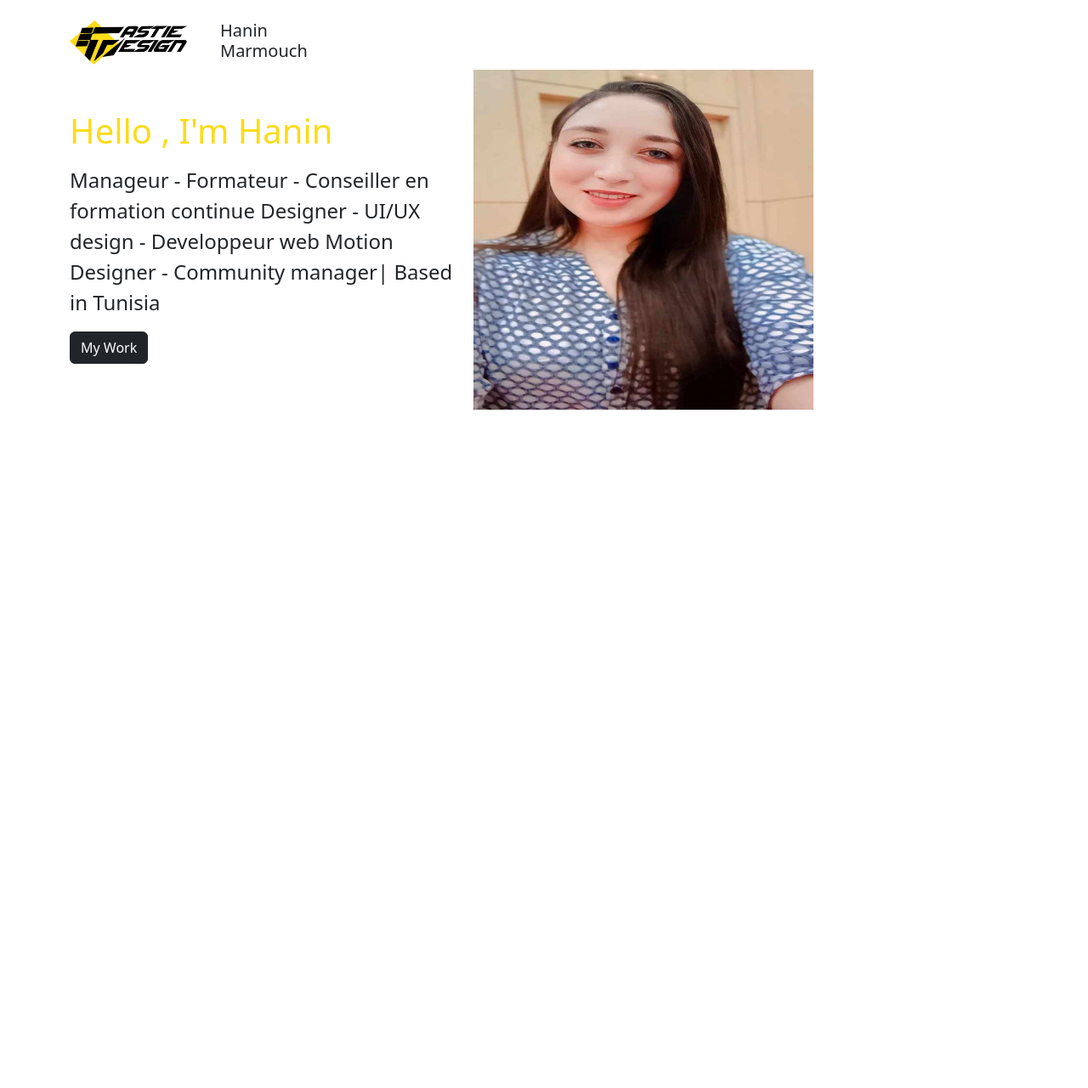
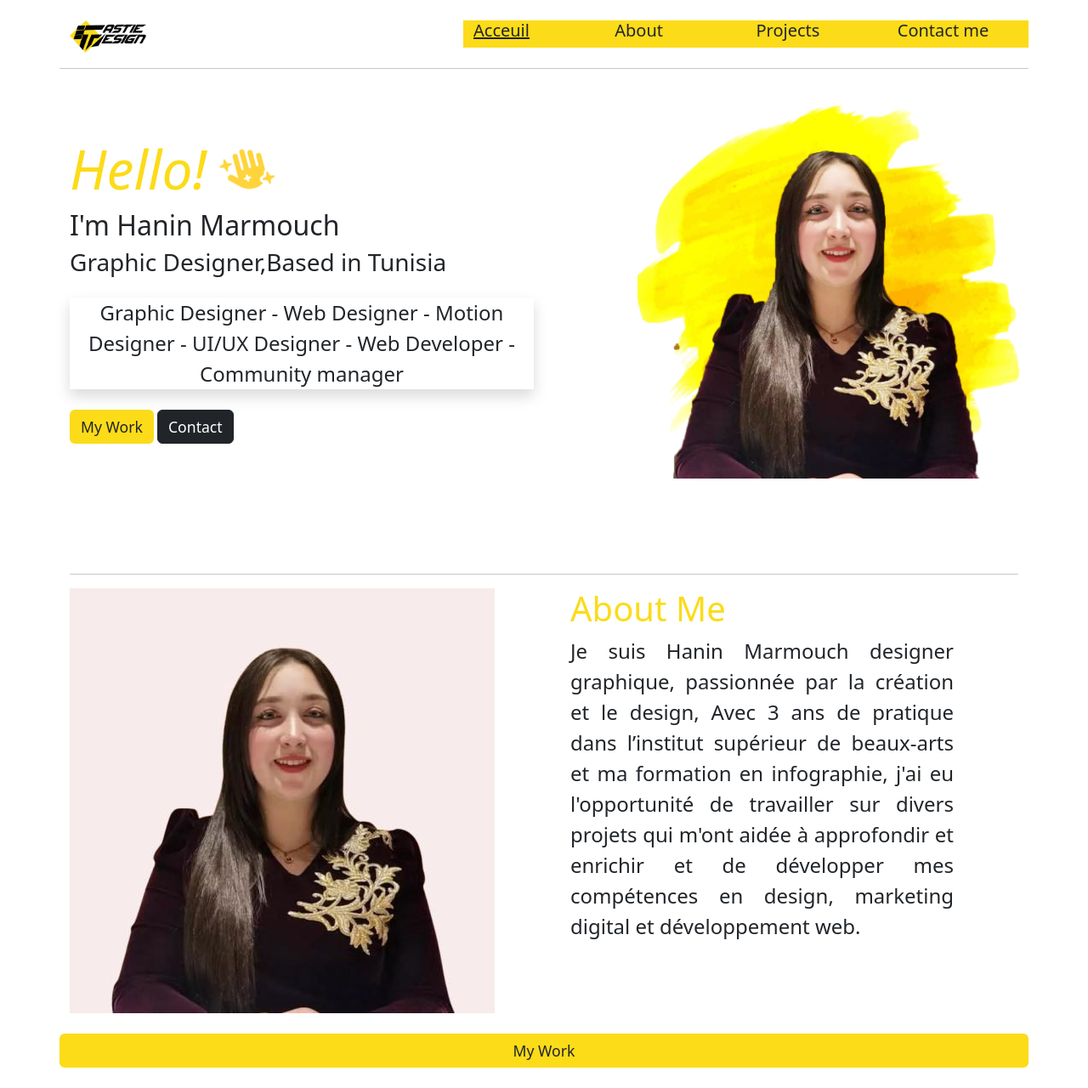
Before and after one commit to Hanin-Marmouch/Portfolio-Hanin-, a plain HTML site: page index.html in a window 1280 px wide. Shown: the whole page at 85% size. Before the commit the page ends 800 px from the top, so only its background shows below. Drawn offline with nearby package versions, Linux system fonts and the light colour scheme.

Commit message:
Css, End section Acceuil, Add section About

```diff
--- a/css/style.css
+++ b/css/style.css
@@ -1,6 +1,7 @@
-.widh{
-    width: 90%;
-    height: 90%;
+.widh-logo{
+   width: 20%;
+   height: auto;
+
 }
 .pad{
     padding-right: 70%;
@@ -11,7 +12,32 @@
 .size{
     font-size: 150%;
 }
-.taille{
-    width: 400px;
-    height: 400px;
+
+.background{
+    background-color: #fcdb19;
+}.si-ze{
+    width: 450px;
+    height: 450px;
+    margin-left: 18%;
 }
+.shadow{
+    text-align: center;
+}
+.sizee{
+    font-size: 110%;
+}
+.big{
+    font-style: oblique;
+    font-size: 400%;
+}
+.souligne{
+    text-decoration-line: underline;
+}
+.font-size{
+    font-weight: 500;
+    font-size: 150%;
+    text-align: justify;
+}
+.mar{
+    margin-left: 10%;
+}
--- a/index.html
+++ b/index.html
@@ -28,24 +28,54 @@
         <main>
             <div class="container">
                 <div class="row">
-                        <div class="col mt-4">
-                            <img src="images/Logo png fastie design.png" class="widh">
+                        <div class="col-5 mt-4">
+                            <img src="images/Logo png fastie design.png" class="widh-logo">
+                        </div>
+                        <div class="col background mt-4 mb-4 padd">
+                         <h5 class="souligne">Acceuil</h5>
+                        </div>
+                        <div class="col background mt-4 mb-4">
+                            <h5>About</h5>
+                           </div>
+                           <div class="col background mt-4 mb-4">
+                            <h5>Projects</h5>
+                           </div>
+                           <div class="col mt-4 mb-4 background">
+                            <h5>Contact me</h5>
+                           </div>
+                           <hr>
                     </div>
-                    <div class="col mt-4 pad">
-                        <h5>Hanin Marmouch</h5>
+                    <div class="row mt-3">
+                    <div class="col mt-5">
+                        <h1 class="yellow big">Hello! <i class="fa-solid fa-hand-sparkles fa-shake fa-xs" style="color: #FFD43B;"></i></h1>
+                        <h2 > I'm Hanin Marmouch</h2>
+                        <h3 > Graphic Designer,Based in Tunisia</h3>
+                        <p class="mt-4 size shadow"> Graphic Designer - Web Designer - Motion
+                            Designer - UI/UX Designer - Web Developer
+                            - Community manager
+                            </p>
+                            <button type="submit" class="btn btn background sizee mt-2">My Work</button>
+                            <button type="submit" class="btn btn-dark sizee mt-2">Contact</button>
+                    </div>
+                    <div class="col mb-5">
+                        <img src="images/438078935_1469424446989364_2428747791474084754_n.png" class="si-ze mb-5 pad-l">
                     </div>
                 </div>
-                <div class="row">
-                    <div class="col-5 mt-5">
-                        <h1 class="yellow">Hello , I'm Hanin</h1>
-                        <p class="mt-3 size">Manageur - Formateur - Conseiller en formation continue
-                            Designer - UI/UX design - Developpeur web
-                            Motion Designer - Community manager| Based in Tunisia
-                            </p>
-                            <button type="submit" class="btn btn-dark">My Work</button>
-                    </div>
-                    <div class="col-7">
-                        <img class="taille" src="images/472405853_2024006291402122_2608982315203451782_n.jpg">
+                <hr>
+            </div>
+            <!--End Acceuil-->
+            <!--Start section About-->
+            <div class="container ">
+                <div class="section ">
+                    <div class="row">
+                        <div class="col-5">
+                            <img src="images/462583593_1105883200585096_5325245608901138104_n.jpg">
+                        </div>
+                        <div class="col-5 mar">
+                            <h1 class="yellow">About Me</h1>
+                            <p class="font-size">Je suis Hanin Marmouch designer graphique, passionnée par la création et le design, Avec 3 ans de pratique dans l’institut supérieur de beaux-arts et ma formation en infographie, j'ai eu l'opportunité de travailler sur divers projets qui m'ont aidée à approfondir et enrichir et de développer mes compétences en design, marketing digital et développement web.</p>
+                        </div>
+                        <button type="submit" class="btn btn background sizee mt-4 mb-4">My Work</button>
                     </div>
                 </div>
             </div>
```
Also changed, not shown: images/438078935_1469424446989364_2428747791474084754_n.png (added), images/462583593_1105883200585096_5325245608901138104_n.jpg (added), images/Sans titre - 1.png (added), images/WhatsApp Image 2025-02-11 at 16.53.02.jpeg (added), images/WhatsApp Image 2025-02-11 at 17.52.48.jpeg (added).
